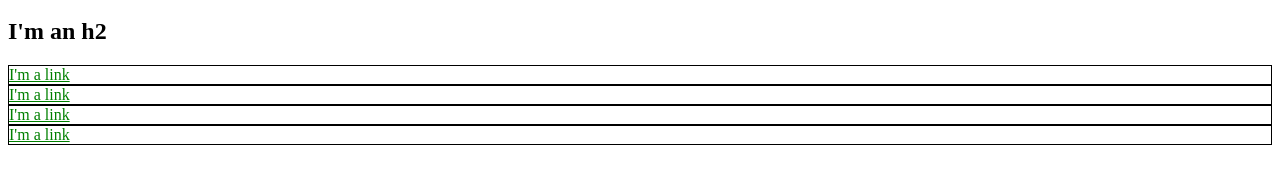
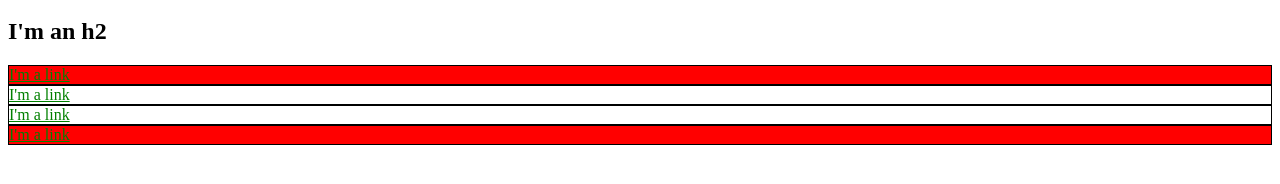
Before and after one commit to stanwindhorst/sample_css, a plain HTML site: page index.html in a window 1280 px wide. Shown: the part 136-320 px from the top of the page. Drawn offline with Linux system fonts and the light colour scheme.

Commit message:
add content to index.html

```diff
--- a/index.html
+++ b/index.html
@@ -7,11 +7,20 @@
       a {
         color: red;
       }
-      div {
+      #exec-bio {
+        background-color: lightgray;
+      }
+      .bio-box {
         border: 1px solid black;
       }
-      div a {
+      .bio-box a {
         color: green;
+      }
+      .alert {
+        background: red;
+      }
+      #exec-bio.alert {
+        background: red;
       }
     </style>
   </head>
@@ -29,16 +38,16 @@
       </li>
     </ul>
     <h2>I'm an h2</h2>
-    <div>
+        <div id="exec-bio" class="bio-box alert">
           <a href="http://example.com/">I'm a link</a>
         </div>
-    <div>
+        <div class="bio-box">
           <a href="http://example.com/">I'm a link</a>
         </div>
-    <div>
+        <div class="bio-box">
           <a href="http://example.com/">I'm a link</a>
         </div>
-    <div>
+        <div class="bio-box alert">
           <a href="http://example.com/">I'm a link</a>
         </div>
       </body>
```
Lines whose indentation alone changed are shown as unchanged.
